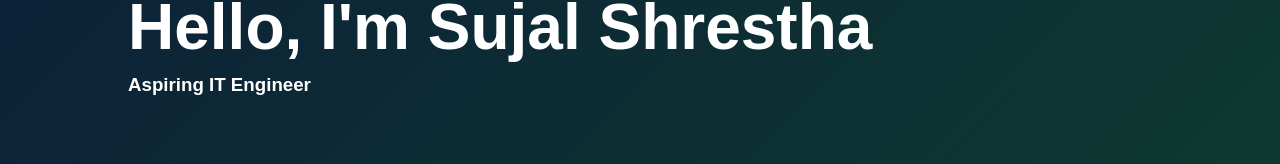
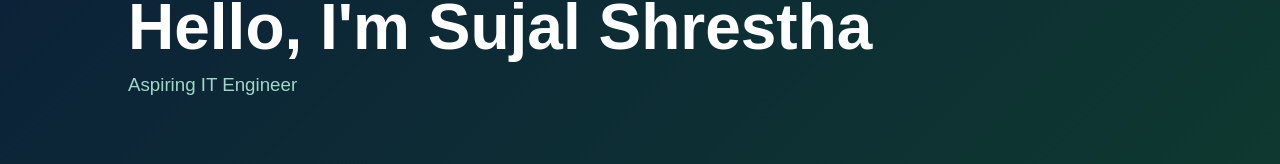
Before and after one commit to Sujal-Shrestha-SS/portfolio, a React (Vite) app in the folder my-portfolio/: page / in a window 1280 px wide. Shown: the part 330-494 px from the top of the page. Built offline with nearby package versions, Linux system fonts and the light colour scheme.

Commit message:
Styling Subtitle component

```diff
--- a/my-portfolio/src/components/Home.jsx
+++ b/my-portfolio/src/components/Home.jsx
@@ -82,5 +82,6 @@ const Title = styled.h1`
   margin-bottom: 10px;
 `
 const Subtitle = styled.h3`
-
+  font-weight: 300;
+  color: #9ed9c8;
 `
```
